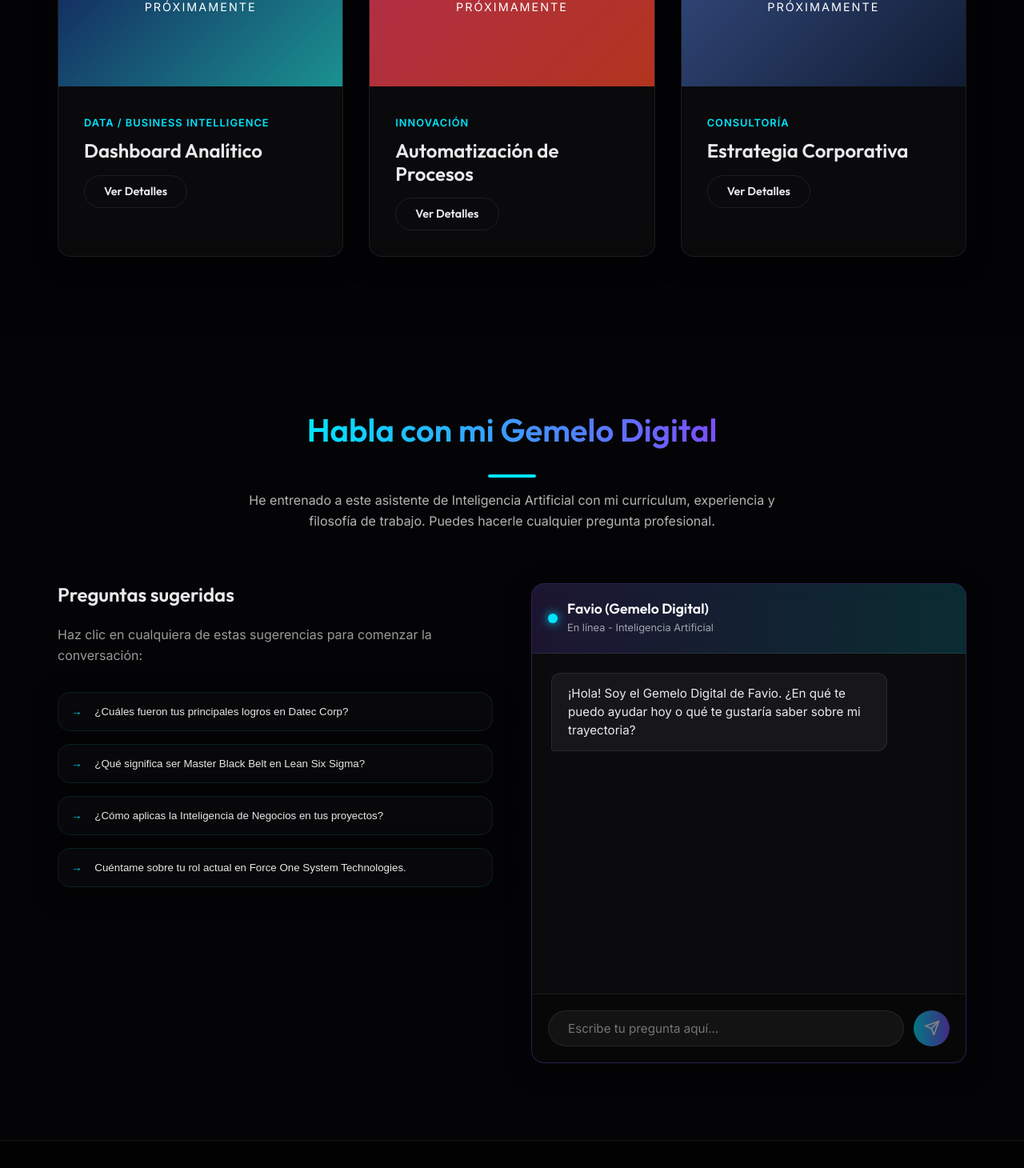
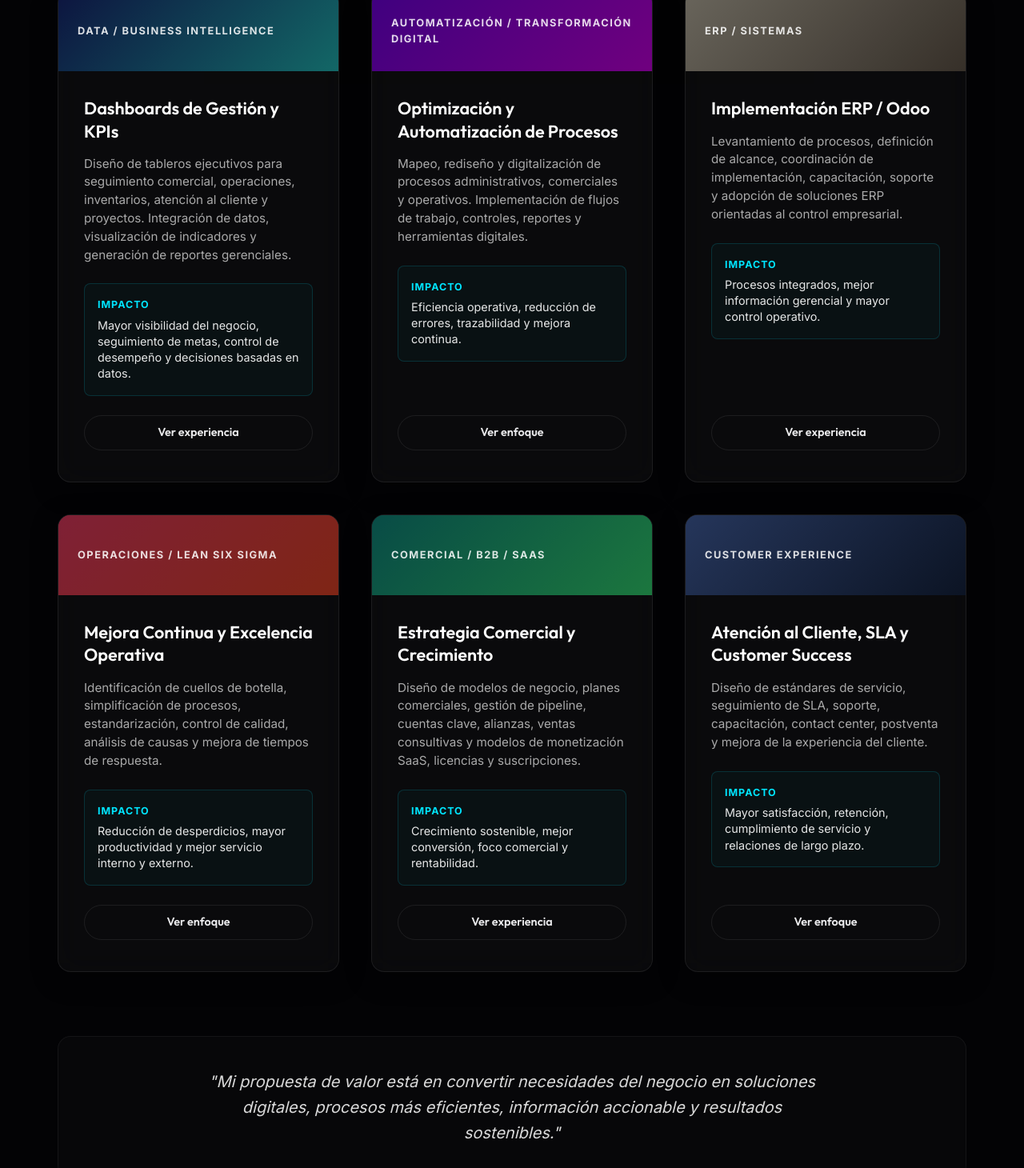
Before and after one commit to FavioCuentas/Portfolio, a Next.js app: page / in a window 1280 px wide. Shown: the part 5140-6600 px from the top of the page at 80% size. Built offline with nearby package versions, Linux system fonts and the light colour scheme.

Commit message:
Replace Portfolio section with Areas of Impact section based on PDF suggestions

```diff
--- a/src/components/Portfolio.tsx
+++ b/src/components/Portfolio.tsx
@@ -1,21 +1,54 @@
 import React from 'react';
 
 export default function Portfolio() {
-  const projects = [
+  const areas = [
     {
-      title: 'Dashboard Analítico',
-      category: 'Data / Business Intelligence',
-      image: 'linear-gradient(135deg, #1A2980 0%, #26D0CE 100%)'
+      category: "DATA / BUSINESS INTELLIGENCE",
+      title: "Dashboards de Gestión y KPIs",
+      description: "Diseño de tableros ejecutivos para seguimiento comercial, operaciones, inventarios, atención al cliente y proyectos. Integración de datos, visualización de indicadores y generación de reportes gerenciales.",
+      impact: "Mayor visibilidad del negocio, seguimiento de metas, control de desempeño y decisiones basadas en datos.",
+      image: "linear-gradient(135deg, #1A2980 0%, #26D0CE 100%)",
+      buttonText: "Ver experiencia"
     },
     {
-      title: 'Automatización de Procesos',
-      category: 'Innovación',
-      image: 'linear-gradient(135deg, #FF416C 0%, #FF4B2B 100%)'
+      category: "AUTOMATIZACIÓN / TRANSFORMACIÓN DIGITAL",
+      title: "Optimización y Automatización de Procesos",
+      description: "Mapeo, rediseño y digitalización de procesos administrativos, comerciales y operativos. Implementación de flujos de trabajo, controles, reportes y herramientas digitales.",
+      impact: "Eficiencia operativa, reducción de errores, trazabilidad y mejora continua.",
+      image: "linear-gradient(135deg, #7F00FF 0%, #E100FF 100%)",
+      buttonText: "Ver enfoque"
     },
     {
-      title: 'Estrategia Corporativa',
-      category: 'Consultoría',
-      image: 'linear-gradient(135deg, #4b6cb7 0%, #182848 100%)'
+      category: "ERP / SISTEMAS",
+      title: "Implementación ERP / Odoo",
+      description: "Levantamiento de procesos, definición de alcance, coordinación de implementación, capacitación, soporte y adopción de soluciones ERP orientadas al control empresarial.",
+      impact: "Procesos integrados, mejor información gerencial y mayor control operativo.",
+      image: "linear-gradient(135deg, #d3cbb8 0%, #6d6052 100%)",
+      buttonText: "Ver experiencia"
+    },
+    {
+      category: "OPERACIONES / LEAN SIX SIGMA",
+      title: "Mejora Continua y Excelencia Operativa",
+      description: "Identificación de cuellos de botella, simplificación de procesos, estandarización, control de calidad, análisis de causas y mejora de tiempos de respuesta.",
+      impact: "Reducción de desperdicios, mayor productividad y mejor servicio interno y externo.",
+      image: "linear-gradient(135deg, #FF416C 0%, #FF4B2B 100%)",
+      buttonText: "Ver enfoque"
+    },
+    {
+      category: "COMERCIAL / B2B / SAAS",
+      title: "Estrategia Comercial y Crecimiento",
+      description: "Diseño de modelos de negocio, planes comerciales, gestión de pipeline, cuentas clave, alianzas, ventas consultivas y modelos de monetización SaaS, licencias y suscripciones.",
+      impact: "Crecimiento sostenible, mejor conversión, foco comercial y rentabilidad.",
+      image: "linear-gradient(135deg, #11998e 0%, #38ef7d 100%)",
+      buttonText: "Ver experiencia"
+    },
+    {
+      category: "CUSTOMER EXPERIENCE",
+      title: "Atención al Cliente, SLA y Customer Success",
+      description: "Diseño de estándares de servicio, seguimiento de SLA, soporte, capacitación, contact center, postventa y mejora de la experiencia del cliente.",
+      impact: "Mayor satisfacción, retención, cumplimiento de servicio y relaciones de largo plazo.",
+      image: "linear-gradient(135deg, #4b6cb7 0%, #182848 100%)",
+      buttonText: "Ver enfoque"
     }
   ];
 
@@ -24,33 +57,78 @@ export default function Portfolio() {
       <div className="container">
         <div style={{ textAlign: 'center', marginBottom: '4rem' }}>
           <h2 className="animate-fade-in text-gradient" style={{ display: 'inline-block', fontSize: '2.5rem' }}>
-            Portafolio
+            Áreas de impacto: cómo genero valor
           </h2>
           <div style={{ width: '60px', height: '4px', background: 'var(--accent-secondary)', margin: '1rem auto', borderRadius: '2px' }}></div>
-          <p style={{ color: 'rgba(255,255,255,0.6)', maxWidth: '600px', margin: '0 auto' }}>
-            Una selección de proyectos futuros e iniciativas empresariales que demuestran la intersección entre datos, tecnología y estrategia empresarial.
+
+          <h3 style={{ fontSize: '1.25rem', color: 'var(--accent-primary)', marginBottom: '1.5rem', fontWeight: 500, letterSpacing: '1px' }}>
+            Transformación digital | Procesos | Datos | Estrategia | Tecnología | Crecimiento comercial
+          </h3>
+
+          <p style={{ color: 'rgba(255,255,255,0.7)', maxWidth: '800px', margin: '0 auto', fontSize: '1.1rem', lineHeight: 1.6 }}>
+            Integro visión de negocio, tecnología, análisis de datos y mejora de procesos para diseñar soluciones que ayuden a las empresas a operar con mayor eficiencia, tomar mejores decisiones, fortalecer la experiencia del cliente y acelerar su crecimiento comercial.
           </p>
         </div>
 
-        <div style={{ display: 'grid', gridTemplateColumns: 'repeat(auto-fill, minmax(320px, 1fr))', gap: '2rem' }}>
-          {projects.map((project, index) => (
-            <div key={index} className={`glass-panel animate-fade-in delay-${(index + 1) * 100}`} style={{ padding: 0, overflow: 'hidden', display: 'flex', flexDirection: 'column' }}>
-              <div style={{ height: '200px', background: project.image, position: 'relative' }}>
-                <div style={{ position: 'absolute', inset: 0, display: 'flex', alignItems: 'center', justifyContent: 'center', background: 'rgba(0,0,0,0.3)' }}>
-                  <span style={{ color: '#fff', fontSize: '0.9rem', letterSpacing: '2px', textTransform: 'uppercase' }}>Próximamente</span>
+        <div style={{ display: 'grid', gridTemplateColumns: 'repeat(auto-fill, minmax(340px, 1fr))', gap: '2.5rem' }}>
+          {areas.map((area, index) => (
+            <div key={index} className={`glass-panel animate-fade-in delay-${(index + 1) * 100}`} style={{ padding: 0, overflow: 'hidden', display: 'flex', flexDirection: 'column', height: '100%', transition: 'all 0.3s ease' }}>
+              <div style={{ height: '100px', background: area.image, position: 'relative' }}>
+                <div style={{ position: 'absolute', inset: 0, display: 'flex', alignItems: 'center', padding: '1.5rem', background: 'rgba(0,0,0,0.5)' }}>
+                  <span style={{ color: 'rgba(255,255,255,0.85)', fontSize: '0.8rem', letterSpacing: '1.5px', textTransform: 'uppercase', fontWeight: 700 }}>
+                    {area.category}
+                  </span>
                 </div>
               </div>
-              <div style={{ padding: '2rem' }}>
-                <span style={{ fontSize: '0.8rem', color: 'var(--accent-primary)', textTransform: 'uppercase', letterSpacing: '1px', fontWeight: 600 }}>
-                  {project.category}
-                </span>
-                <h3 style={{ fontSize: '1.5rem', margin: '0.5rem 0 1rem' }}>{project.title}</h3>
-                <a href="#portfolio" className="btn btn-outline" style={{ padding: '0.5rem 1.5rem', fontSize: '0.9rem' }}>
-                  Ver Detalles
-                </a>
+              <div style={{ padding: '2rem', flex: 1, display: 'flex', flexDirection: 'column', justifyContent: 'space-between' }}>
+                <div>
+                  <h4 style={{ fontSize: '1.35rem', margin: '0 0 1rem', lineHeight: 1.3, fontWeight: 600, color: '#fff' }}>
+                    {area.title}
+                  </h4>
+                  <p style={{ color: 'rgba(255,255,255,0.65)', fontSize: '0.95rem', lineHeight: 1.5, marginBottom: '1.5rem' }}>
+                    {area.description}
+                  </p>
+
+                  {/* IMPACT BOX */}
+                  <div style={{
+                    background: 'rgba(0, 229, 255, 0.03)',
+                    border: '1px solid rgba(0, 229, 255, 0.15)',
+                    borderRadius: '8px',
+                    padding: '1rem',
+                    marginBottom: '1.5rem'
+                  }}>
+                    <strong style={{ display: 'block', fontSize: '0.78rem', color: 'var(--accent-primary)', textTransform: 'uppercase', letterSpacing: '1px', marginBottom: '0.35rem' }}>
+                      Impacto
+                    </strong>
+                    <p style={{ color: 'rgba(255,255,255,0.9)', fontSize: '0.9rem', margin: 0, lineHeight: 1.4 }}>
+                      {area.impact}
+                    </p>
+                  </div>
+                </div>
+
+                <div>
+                  <a href="#experience" className="btn btn-outline" style={{ padding: '0.6rem 1.5rem', fontSize: '0.9rem', width: '100%', display: 'inline-block', textAlign: 'center', transition: 'all 0.3s ease' }}>
+                    {area.buttonText}
+                  </a>
+                </div>
               </div>
             </div>
           ))}
+        </div>
+
+        {/* CLOSING PHRASE */}
+        <div style={{
+          textAlign: 'center',
+          marginTop: '5rem',
+          padding: '2.5rem',
+          background: 'rgba(255,255,255,0.02)',
+          borderRadius: '16px',
+          border: '1px solid rgba(255,255,255,0.05)',
+          boxShadow: 'inset 0 0 20px rgba(255,255,255,0.01)'
+        }} className="animate-fade-in">
+          <p style={{ fontSize: '1.25rem', fontStyle: 'italic', color: 'rgba(255,255,255,0.85)', margin: 0, maxWidth: '800px', marginLeft: 'auto', marginRight: 'auto', lineHeight: 1.6 }}>
+            "Mi propuesta de valor está en convertir necesidades del negocio en soluciones digitales, procesos más eficientes, información accionable y resultados sostenibles."
+          </p>
         </div>
       </div>
     </section>
```
Also changed, not shown: src/app/api/chat/route.ts (+17 -0 lines).
